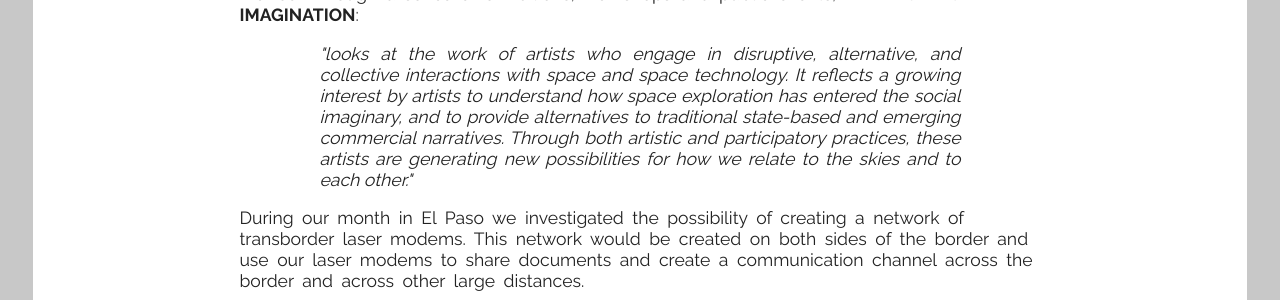
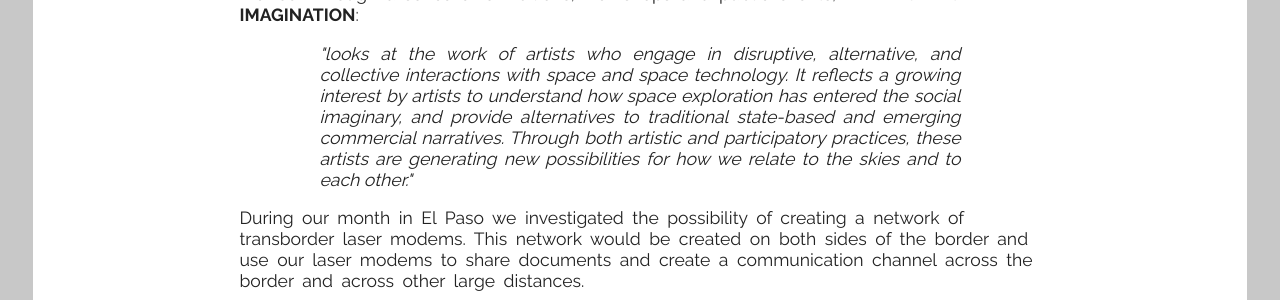
Before and after one commit to astrovandalistas/inverso.astrovandalistas.cc, a Jekyll site: the page built from _posts/2015-11-05-rubin.md, in a window 1280 px wide. Shown: the part 727-1027 px from the top of the page. Built offline with Jekyll 4.4.1, drawn with Linux system fonts in a browser that asks for light colours; nearby versions of some CDN libraries.

Commit message:
update rubin text again

```diff
--- a/_posts/2015-11-05-rubin.md
+++ b/_posts/2015-11-05-rubin.md
@@ -5,7 +5,7 @@ swipebox: rubin_
 ---
 We spent October of 2015 in El Paso, Texas, preparing for the exhibition *Territory of the Imagination: At the Border of Art and Space*, at the [Rubin Center for the Visual Arts](http://rubin.utep.edu/){:target="_blank"}. The exhibiton took place around the US-Mexico border region in El Paso, Texas and Juarez, Mexico. Through a series of exhibitions, workshops and public events, [Territory of the Imagination](http://rubin.utep.edu/index.php/past1/68){:target="_blank"}:
 
-<div class="quotes">&quot;looks at the work of artists who engage in disruptive, alternative, and collective interactions with space and space technology. It reflects a growing interest by artists to understand how space exploration has entered the social imaginary, and to provide alternatives to traditional state-based and emerging commercial narratives. Through both artistic and participatory practices, these artists are generating new possibilities for how we relate to the skies and to each other.&quot;</div>
+<div class="quotes">&quot;looks at the work of artists who engage in disruptive, alternative, and collective interactions with space and space technology. It reflects a growing interest by artists to understand how space exploration has entered the social imaginary, and provide alternatives to traditional state-based and emerging commercial narratives. Through both artistic and participatory practices, these artists are generating new possibilities for how we relate to the skies and to each other.&quot;</div>
 
 During our month in El Paso we investigated the possibility of creating a network of transborder laser modems. This network would be created on both sides of the border and use our laser modems to share documents and create a communication channel across the border and across other large distances.
 
```
